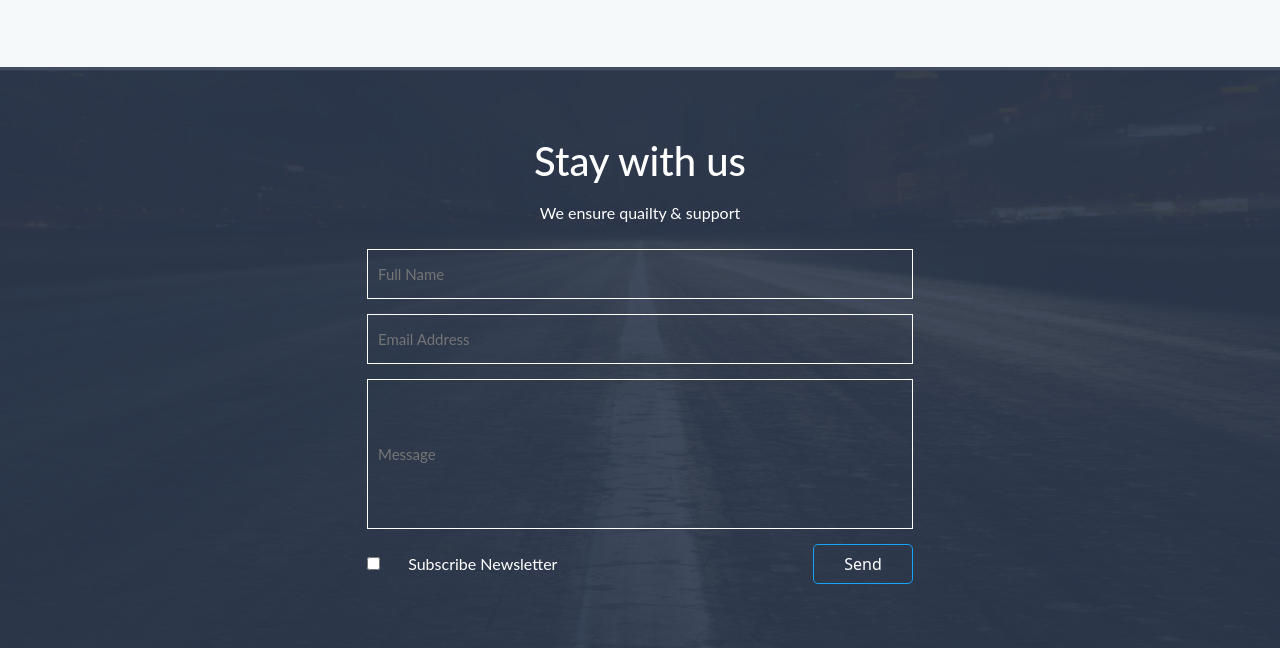
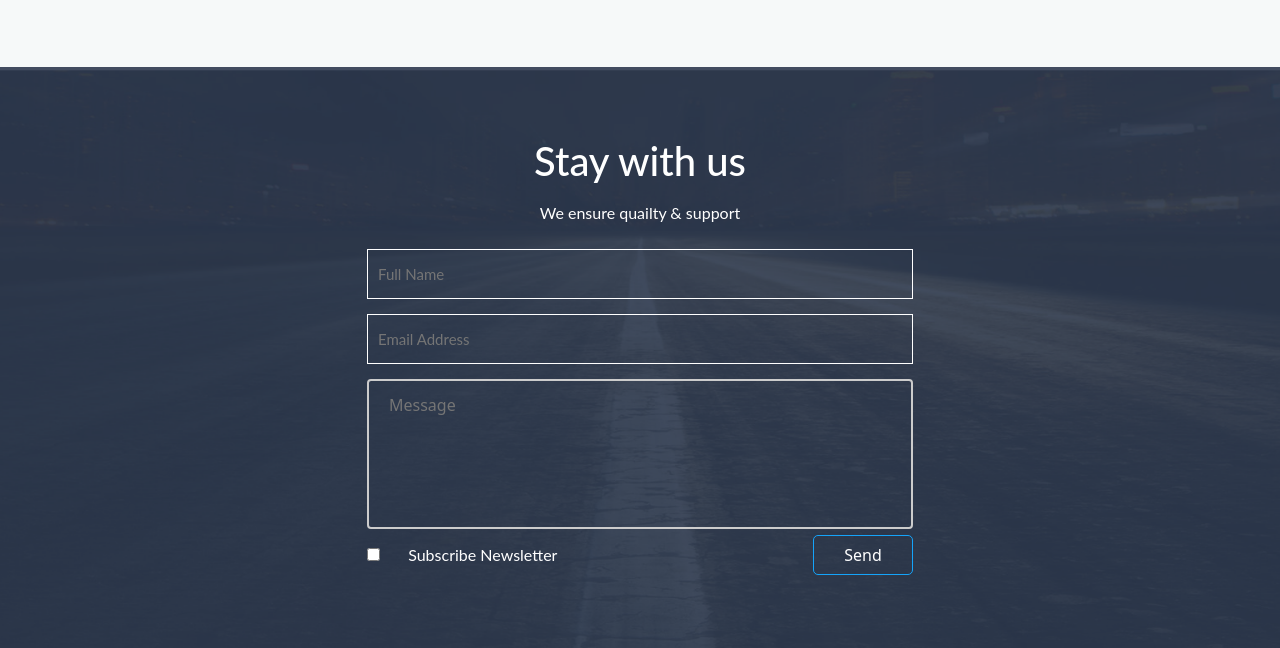
Before and after one commit to Sheikh-Nazmul-Islam/STRICT, a plain HTML site: page index.html in a window 1280 px wide. Shown: the part 2250-2898 px from the top of the page. Drawn offline with Linux system fonts and the light colour scheme.

Commit message:
project complite

```diff
--- a/css/style.css
+++ b/css/style.css
@@ -18,6 +18,12 @@ nav a{
     font-size: 30px;
     font-weight: 700;
     color: #2d3950;
+}
+a{
+    text-decoration: none;
+}
+ul,ol{
+    list-style: none;
 }
 
 
@@ -123,6 +129,17 @@ nav a{
     background-size: cover;
     padding: 70px 50px;
 }
+textarea {
+    width: 100%;
+    height: 150px;
+    padding: 12px 20px;
+    box-sizing: border-box;
+    border: 2px solid #ccc;
+    border-radius: 4px;
+    background-color: transparent;
+    resize: none;
+    color: #fff;
+  }
 .contact_main_con{
     width: 100%;
     height: auto;
--- a/index.html
+++ b/index.html
@@ -215,7 +215,7 @@
               <div class="contact_main_con">
                 <input type="text" class="input" placeholder="Full Name">
                 <input type="email" class="input" placeholder="Email Address">
-                <input type="text" class="input_msg" placeholder="Message">
+                <textarea name="Message" placeholder="Message" id="" cols="30" rows="10"></textarea>
                 <div class="row">
                   <div class="col-12 col-md-8 col-xl-6 text-start mt-2">
                     <input type="checkbox" name="Subscribe Newsletter" id="">  <p class="d-inline-block ms-4 text-white">Subscribe Newsletter</p>
```
